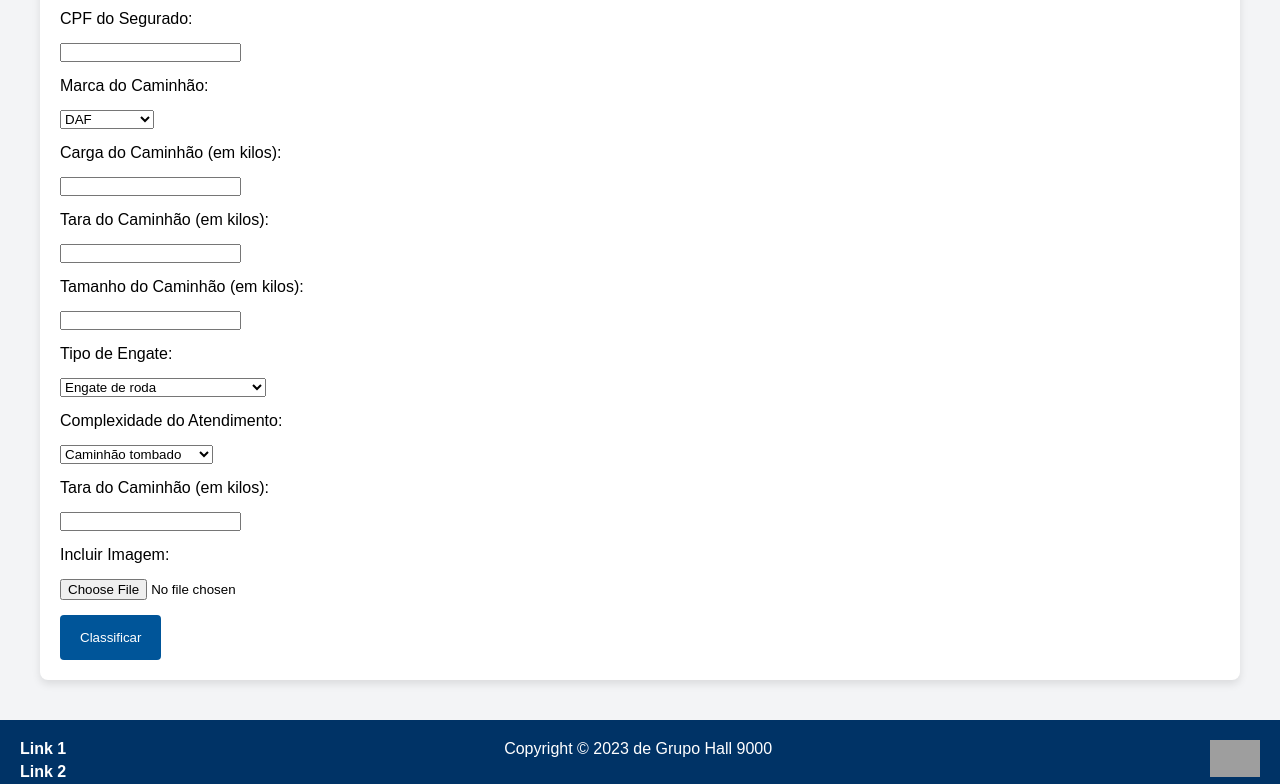
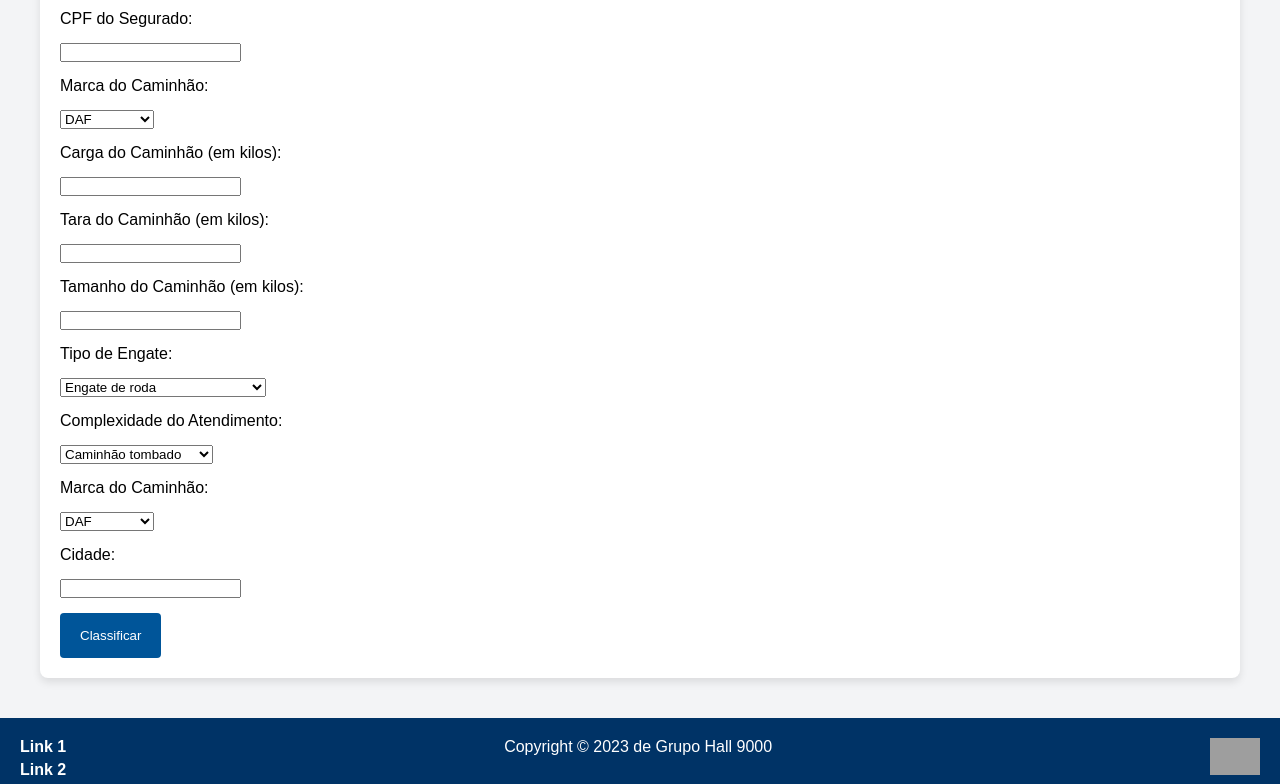
Before and after one commit to Hal9000-Porto/web_sprint3, a React (Vite) app: page / in a window 1280 px wide. Shown: the part 397-1181 px from the top of the page. Built offline with nearby package versions, Linux system fonts and the light colour scheme; grey boxes are pictures that could not be loaded.

Commit message:
inclui estado

```diff
--- a/src/routes/Recomendacao/index.jsx
+++ b/src/routes/Recomendacao/index.jsx
@@ -53,11 +53,21 @@ export default function Recomendacao() {
                     <option value="Roda travada">Roda travada</option>
                 </select>
 
-                <label for="taraCaminhao">Tara do Caminhão (em kilos):</label>
-                <input type="number" id="taraCaminhao" name="taraCaminhao" required/>
+                <label for="marcaCaminhao">Marca do Caminhão:</label>
+                <select id="marcaCaminhao" name="marcaCaminhao">
+                        <option value="DAF">DAF</option>
+                        <option value="Ford">Ford</option>
+                        <option value="Iveco">Iveco</option>
+                        <option value="Mercedez">Mercedes</option>
+                        <option value="Scania">Scania</option>
+                        <option value="Volvo">Volvo</option>
+                        <option value="Volvo">Volkswagen</option>
+                        <option value="Volvo">MAN</option>
+                        <option value="Volvo">Hyundai</option>
+                </select>
 
-                <label for="imagem">Incluir Imagem:</label>
-                <input type="file" id="imagem" name="imagem" accept="image/*"/>
+                <label for="cidade">Cidade:</label>
+                <input type="text" id="cidade" name="cidade" required/>
 
                 <button type="submit" onclick="clicked(event)">Classificar</button>
             </form>
```
